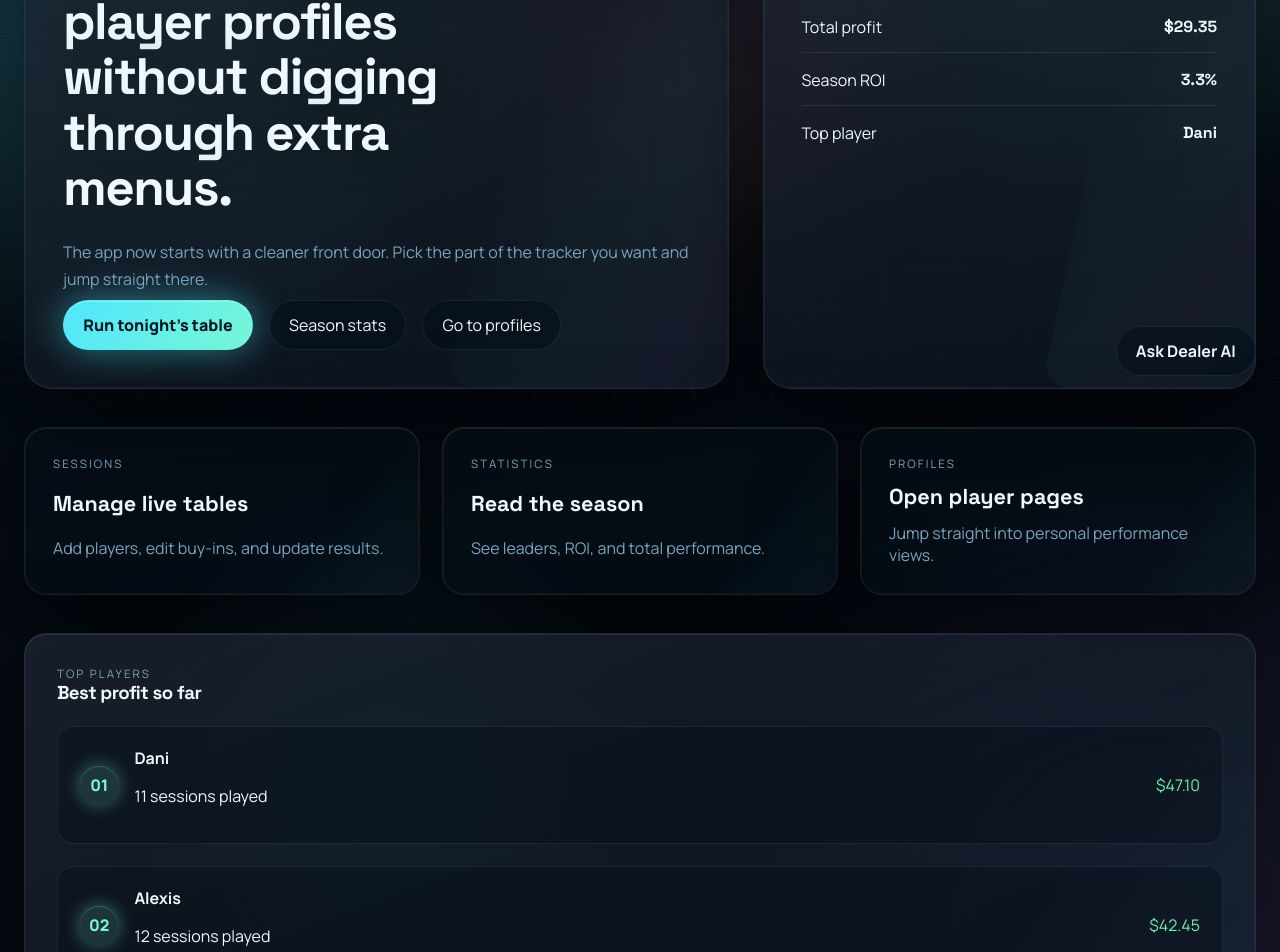
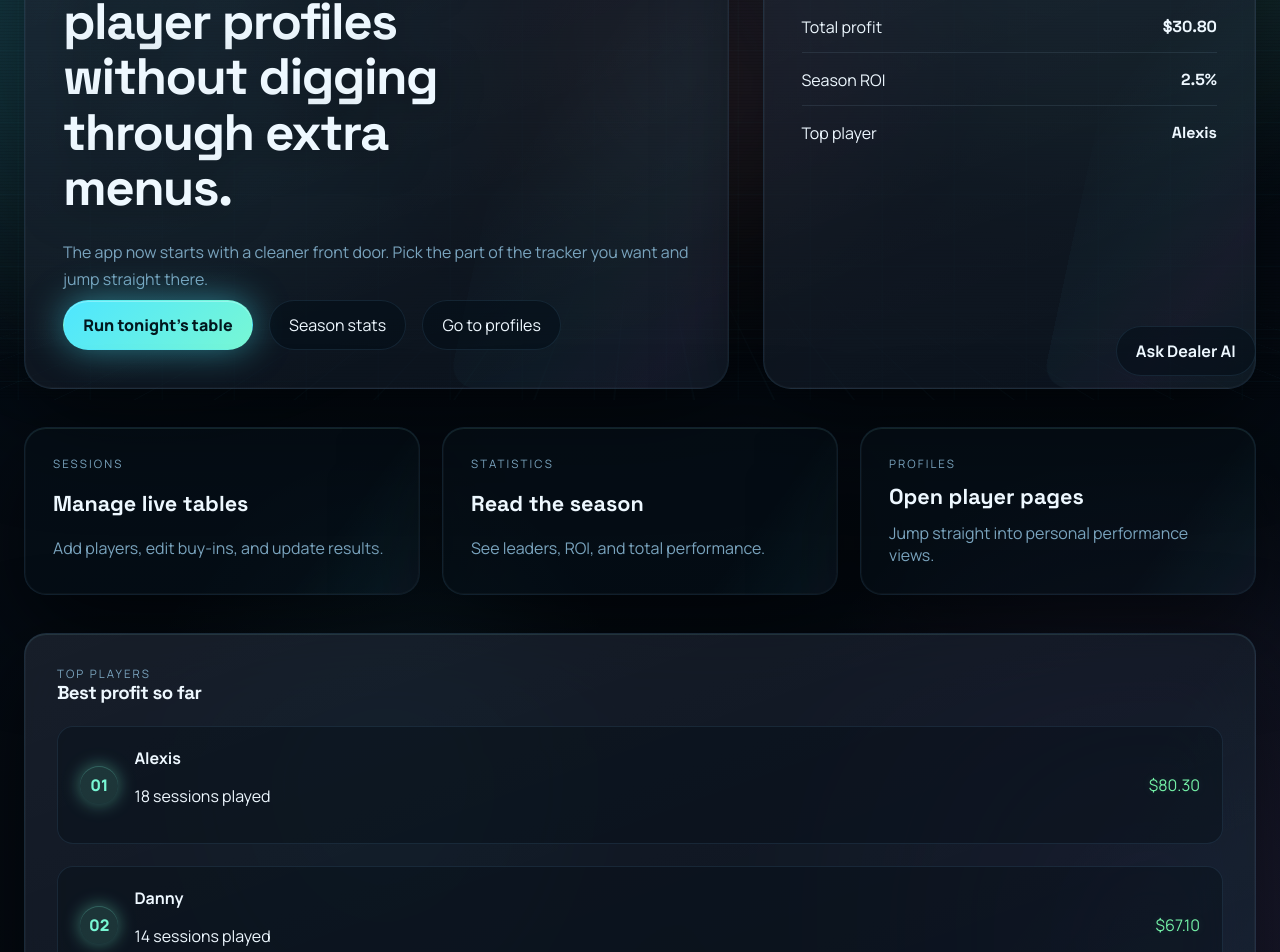
Before and after one commit to AlexGiurea/poker-tracker, a React (Vite) app: page / in a window 1280 px wide. Shown: the part 400-1352 px from the top of the page. Built offline with nearby package versions, Linux system fonts and the light colour scheme.

Commit message:
Update poker results and merge Danny records

```diff
--- a/src/data/sessionRecords.ts
+++ b/src/data/sessionRecords.ts
@@ -128,7 +128,7 @@ export const sessionRecords: SessionRecord[] = [
     notes: 'High chip counts and a big winner.',
     players: [
       { name: 'Alex', paid: 6, chipValue: 9.3 },
-      { name: 'Dani', paid: 6, chipValue: 23 },
+      { name: 'Danny', paid: 6, chipValue: 23 },
       { name: 'Mathias', paid: 12, chipValue: 0 },
       { name: 'Joel', paid: 6, chipValue: 2 },
       { name: 'Hugo', paid: 12, chipValue: 7.6 },
@@ -168,7 +168,7 @@ export const sessionRecords: SessionRecord[] = [
     players: [
       { name: 'Alex', paid: 9, chipValue: 9.9 },
       { name: 'Hugo', paid: 6, chipValue: 10.25 },
-      { name: 'Dani', paid: 6, chipValue: 6 },
+      { name: 'Danny', paid: 6, chipValue: 6 },
       { name: 'Mathias', paid: 12, chipValue: 9.15 },
       { name: 'Pato', paid: 6, chipValue: 3.95 },
     ],
@@ -194,7 +194,7 @@ export const sessionRecords: SessionRecord[] = [
       { name: 'Alex', paid: 6, chipValue: 3.2 },
       { name: 'Hugo', paid: 6, chipValue: 5.7 },
       { name: 'Mathias', paid: 6, chipValue: 16.45 },
-      { name: 'Dani', paid: 12, chipValue: 16.6 },
+      { name: 'Danny', paid: 12, chipValue: 16.6 },
     ],
   },
   {
@@ -205,7 +205,7 @@ export const sessionRecords: SessionRecord[] = [
     players: [
       { name: 'Joel', paid: 12, chipValue: 3.5 },
       { name: 'Alex', paid: 12, chipValue: 16 },
-      { name: 'Dani', paid: 6, chipValue: 18.5 },
+      { name: 'Danny', paid: 6, chipValue: 18.5 },
       { name: 'Mathias', paid: 6, chipValue: 15 },
       { name: 'Hugo', paid: 6, chipValue: 4.1 },
       { name: 'Luis', paid: 15, chipValue: 0 },
@@ -221,7 +221,7 @@ export const sessionRecords: SessionRecord[] = [
       { name: 'Sandro', paid: 14, chipValue: 14 },
       { name: 'Mathias', paid: 6, chipValue: 15.75 },
       { name: 'Hugo', paid: 6, chipValue: 8.5 },
-      { name: 'Dani', paid: 6, chipValue: 39 },
+      { name: 'Danny', paid: 6, chipValue: 39 },
       { name: 'Alexis', paid: 17, chipValue: 0 },
       { name: 'Alex', paid: 18, chipValue: 20.7 },
       { name: 'Ethan', paid: 12, chipValue: 11.3 },
@@ -239,7 +239,7 @@ export const sessionRecords: SessionRecord[] = [
       { name: 'Hugo', paid: 6, chipValue: 9.55 },
       { name: 'Mathias', paid: 9.45, chipValue: 0 },
       { name: 'Sandro', paid: 12, chipValue: 0 },
-      { name: 'Dani', paid: 12, chipValue: 0 },
+      { name: 'Danny', paid: 12, chipValue: 0 },
     ],
   },
   {
@@ -273,7 +273,7 @@ export const sessionRecords: SessionRecord[] = [
     notes: '',
     players: [
       { name: 'Alexis', paid: 6, chipValue: 10.65 },
-      { name: 'Dani', paid: 6, chipValue: 18 },
+      { name: 'Danny', paid: 6, chipValue: 18 },
       { name: 'Hugo', paid: 6, chipValue: 3 },
       { name: 'Mathias', paid: 12, chipValue: 1.45 },
       { name: 'Alex', paid: 15, chipValue: 14.15 },
@@ -286,10 +286,10 @@ export const sessionRecords: SessionRecord[] = [
     notes: '',
     players: [
       { name: 'Alex', paid: 18, chipValue: 7.55 },
-      { name: 'Mathias', paid: 6, chipValue: 16.65 },
+      { name: 'Mathias', paid: 6, chipValue: 10.65 },
       { name: 'Hugo', paid: 6, chipValue: 10.85 },
       { name: 'Alexis', paid: 6, chipValue: 7 },
-      { name: 'Dani', paid: 6, chipValue: 6 },
+      { name: 'Danny', paid: 6, chipValue: 6 },
     ],
   },
   {
@@ -302,7 +302,7 @@ export const sessionRecords: SessionRecord[] = [
       { name: 'Hugo', paid: 6, chipValue: 7 },
       { name: 'Alexis', paid: 6, chipValue: 2.65 },
       { name: 'Alex', paid: 7, chipValue: 5.5 },
-      { name: 'Dani', paid: 6, chipValue: 8 },
+      { name: 'Danny', paid: 6, chipValue: 8 },
     ],
   },
   {
@@ -348,7 +348,7 @@ export const sessionRecords: SessionRecord[] = [
     players: [
       { name: 'Alex', paid: 28, chipValue: 11 },
       { name: 'Alexis', paid: 10, chipValue: 31 },
-      { name: 'Dani', paid: 10, chipValue: 0 },
+      { name: 'Danny', paid: 10, chipValue: 0 },
       { name: 'Hugo', paid: 10, chipValue: 13.6 },
       { name: 'Mathias', paid: 10, chipValue: 13.15 },
     ],
@@ -363,7 +363,112 @@ export const sessionRecords: SessionRecord[] = [
       { name: 'Alexis', paid: 6, chipValue: 10 },
       { name: 'Alex', paid: 6, chipValue: 7.5 },
       { name: 'Sandro', paid: 6, chipValue: 3.8 },
-      { name: 'Dani', paid: 12, chipValue: 0 },
+      { name: 'Danny', paid: 12, chipValue: 0 },
+    ],
+  },
+  {
+    id: 'day-22',
+    label: 'Day 22',
+    date: '2026-05-30',
+    notes: '',
+    players: [
+      { name: 'Mathias', paid: 6, chipValue: 11.7 },
+      { name: 'Alexis', paid: 6, chipValue: 6 },
+      { name: 'Hugo', paid: 6, chipValue: 0 },
+      { name: 'Alex', paid: 12, chipValue: 12.4 },
+    ],
+  },
+  {
+    id: 'day-23',
+    label: 'Day 23',
+    date: '2026-06-06',
+    notes: '',
+    players: [
+      { name: 'Alex', paid: 12, chipValue: 6 },
+      { name: 'Mathias', paid: 6, chipValue: 11 },
+      { name: 'Alexis', paid: 6, chipValue: 8.5 },
+      { name: 'Hugo', paid: 6, chipValue: 3.05 },
+    ],
+  },
+  {
+    id: 'day-24',
+    label: 'Day 24',
+    date: '2026-06-13',
+    notes: '',
+    players: [
+      { name: 'Hugo', paid: 6, chipValue: 3.35 },
+      { name: 'Alex', paid: 6, chipValue: 7.5 },
+      { name: 'Alexis', paid: 6, chipValue: 9.35 },
+      { name: 'Mathias', paid: 6, chipValue: 4 },
+    ],
+  },
+  {
+    id: 'day-25',
+    label: 'Day 25',
+    date: '2026-06-20',
+    notes: '',
+    players: [
+      { name: 'Mathias', paid: 6, chipValue: 4 },
+      { name: 'Alex', paid: 10, chipValue: 6.4 },
+      { name: 'Alexis', paid: 6, chipValue: 23.55 },
+      { name: 'Danny', paid: 6, chipValue: 9 },
+    ],
+  },
+  {
+    id: 'day-26',
+    label: 'Day 26',
+    date: '2026-06-27',
+    notes: '',
+    players: [
+      { name: 'Joel', paid: 6, chipValue: 6 },
+      { name: 'Alexis', paid: 18, chipValue: 32.25 },
+      { name: 'Hugo', paid: 6, chipValue: 7.2 },
+      { name: 'Alex', paid: 18, chipValue: 0 },
+      { name: 'Mathias', paid: 6, chipValue: 13.4 },
+      { name: 'Danny', paid: 6, chipValue: 0 },
+    ],
+  },
+  {
+    id: 'day-27',
+    label: 'Day 27',
+    date: '2026-07-04',
+    notes: '',
+    players: [
+      { name: 'Alex', paid: 12, chipValue: 6 },
+      { name: 'Sandro', paid: 6, chipValue: 11 },
+      { name: 'Mathias', paid: 6, chipValue: 10.4 },
+      { name: 'Alexis', paid: 6, chipValue: 6.2 },
+      { name: 'Hugo', paid: 6, chipValue: 0.6 },
+      { name: 'Ethan', paid: 14.25, chipValue: 0 },
+      { name: 'Jakub', paid: 6, chipValue: 15.25 },
+    ],
+  },
+  {
+    id: 'day-28',
+    label: 'Day 28',
+    date: '2026-07-11',
+    notes: '',
+    players: [
+      { name: 'Alex', paid: 16, chipValue: 9 },
+      { name: 'Hugo', paid: 6, chipValue: 6 },
+      { name: 'Mathias', paid: 6, chipValue: 3.5 },
+      { name: 'Sandro', paid: 6, chipValue: 10.6 },
+    ],
+  },
+  {
+    id: 'day-29',
+    label: 'Day 29',
+    date: '2026-07-18',
+    notes: '',
+    players: [
+      { name: 'Alex', paid: 18, chipValue: 26 },
+      { name: 'Ethan', paid: 6, chipValue: 0 },
+      { name: 'Hugo', paid: 6, chipValue: 6 },
+      { name: 'Sandro', paid: 12, chipValue: 8.5 },
+      { name: 'Danny', paid: 6, chipValue: 29 },
+      { name: 'Luis', paid: 6, chipValue: 3 },
+      { name: 'Joel', paid: 6, chipValue: 6 },
+      { name: 'Mathias', paid: 12, chipValue: 0 },
     ],
   },
 ]
```
Also changed, not shown: public/data/players-results.csv.
